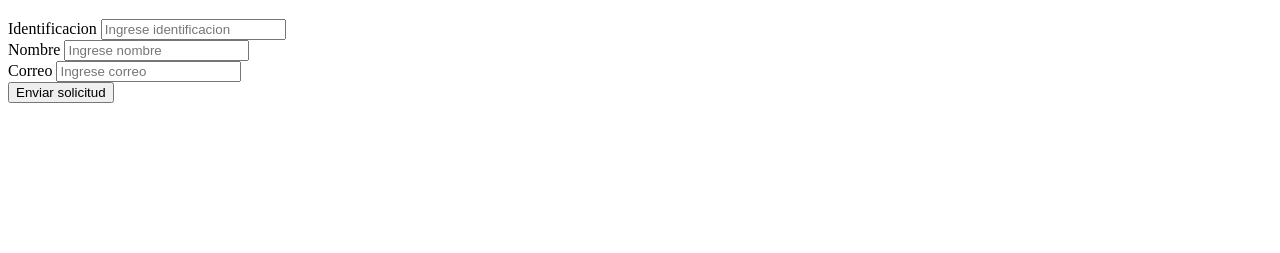
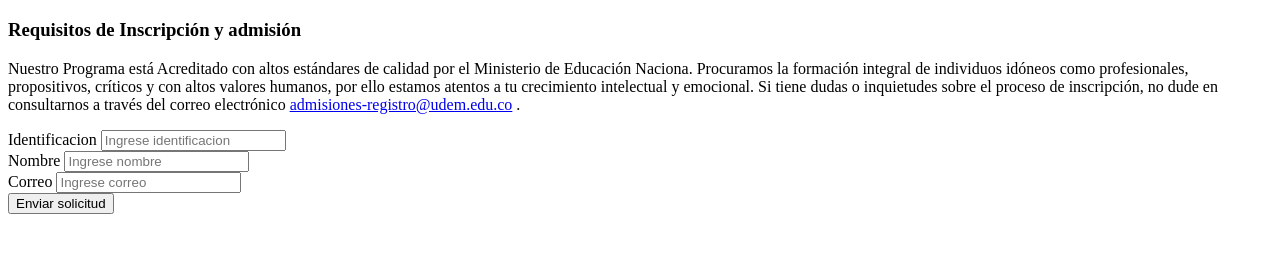
Before and after one commit to Josewp10/dllo-web, a plain HTML site: page Ejercicio HTML/inscripcion.html in a window 1280 px wide. Shown: the part 61-314 px from the top of the page. Drawn offline with Linux system fonts and the light colour scheme.

Commit message:
Integración de inscripciones

```diff
--- a/Ejercicio HTML/inscripcion.html
+++ b/Ejercicio HTML/inscripcion.html
@@ -8,6 +8,13 @@
 </head>
 <body>
     <h1>Inscripcion</h1>
+
+    <h3>Requisitos de Inscripción y admisión</h3>
+    <p>Nuestro Programa está Acreditado con altos estándares de calidad por el Ministerio de Educación Naciona.
+        Procuramos la formación integral de individuos idóneos como profesionales, propositivos, críticos y
+        con altos valores humanos, por ello estamos atentos a tu crecimiento intelectual y emocional.
+        Si tiene dudas o inquietudes sobre el proceso de inscripción, no dude en consultarnos
+        a través del correo electrónico <a href="mailto:admisiones-registro@udem.edu.co">admisiones-registro@udem.edu.co</a> . </p>
 
     <form action="index.html">
         <label for="id">Identificacion</label>
```
Also changed, not shown: Ejercicio HTML/index.html (+1 -1 lines), Ejercicio HTML/Imagenes/Foto_programa.png (added), Ejercicio HTML/introduccion.html (added).
